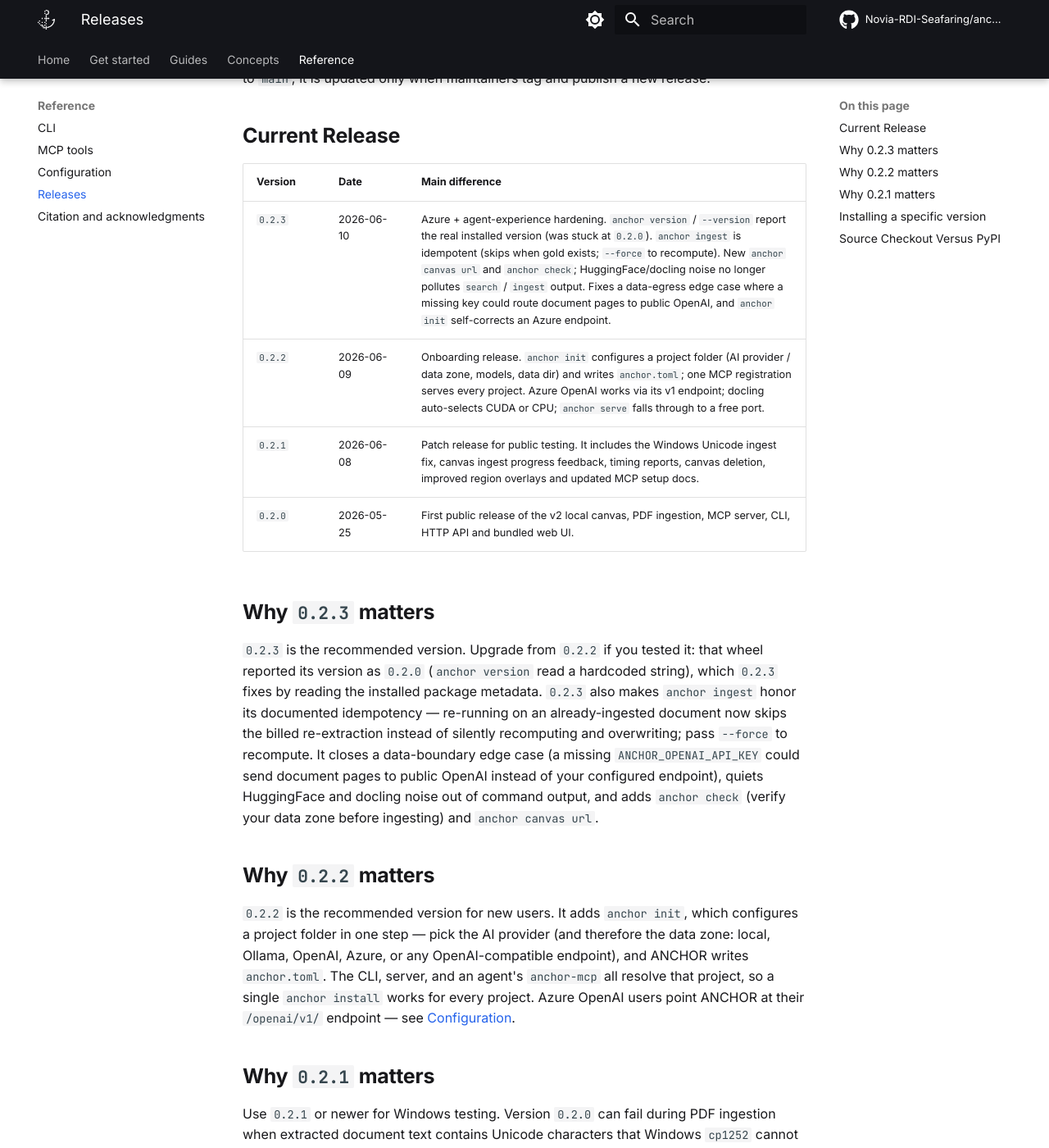
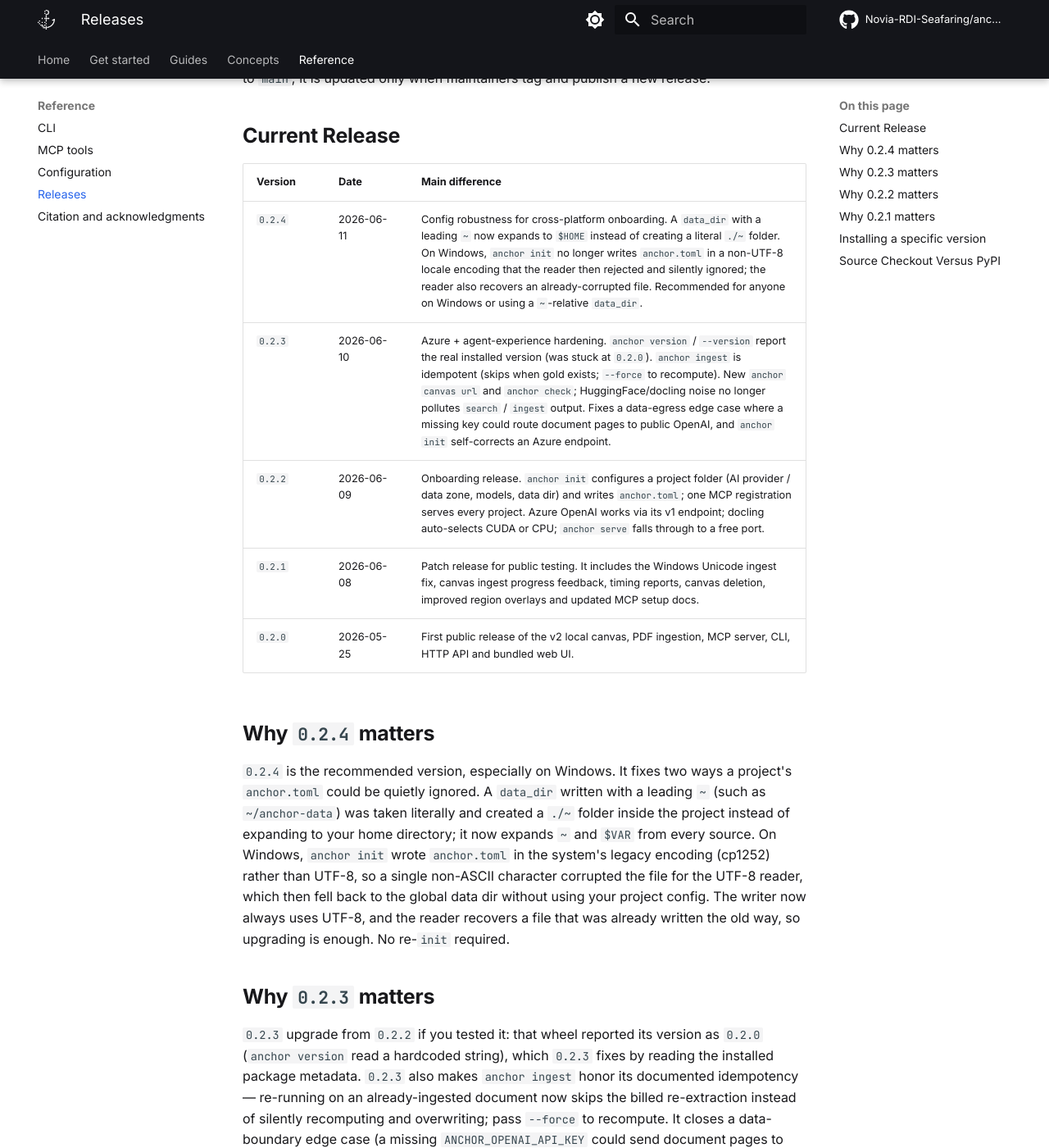
Before and after one commit to Novia-RDI-Seafaring/anchor, an MkDocs documentation site: the page built from docs/reference/releases.md, in a window 1280 px wide and 1400 px high, scrolled down 270 px. Shown: the whole window at 82% size. Built offline with MkDocs 1.6.1 and Material for MkDocs 9.7.7, drawn with Linux system fonts in a browser that asks for light colours; comment, search, counter and statistics services are not loaded.

Commit message:
release: 0.2.4

```diff
--- a/docs/reference/releases.md
+++ b/docs/reference/releases.md
@@ -14,14 +14,28 @@ release.
 
 | Version | Date | Main difference |
 | --- | --- | --- |
+| `0.2.4` | 2026-06-11 | Config robustness for cross-platform onboarding. A `data_dir` with a leading `~` now expands to `$HOME` instead of creating a literal `./~` folder. On Windows, `anchor init` no longer writes `anchor.toml` in a non-UTF-8 locale encoding that the reader then rejected and silently ignored; the reader also recovers an already-corrupted file. Recommended for anyone on Windows or using a `~`-relative `data_dir`. |
 | `0.2.3` | 2026-06-10 | Azure + agent-experience hardening. `anchor version` / `--version` report the real installed version (was stuck at `0.2.0`). `anchor ingest` is idempotent (skips when gold exists; `--force` to recompute). New `anchor canvas url` and `anchor check`; HuggingFace/docling noise no longer pollutes `search` / `ingest` output. Fixes a data-egress edge case where a missing key could route document pages to public OpenAI, and `anchor init` self-corrects an Azure endpoint. |
 | `0.2.2` | 2026-06-09 | Onboarding release. `anchor init` configures a project folder (AI provider / data zone, models, data dir) and writes `anchor.toml`; one MCP registration serves every project. Azure OpenAI works via its v1 endpoint; docling auto-selects CUDA or CPU; `anchor serve` falls through to a free port. |
 | `0.2.1` | 2026-06-08 | Patch release for public testing. It includes the Windows Unicode ingest fix, canvas ingest progress feedback, timing reports, canvas deletion, improved region overlays and updated MCP setup docs. |
 | `0.2.0` | 2026-05-25 | First public release of the v2 local canvas, PDF ingestion, MCP server, CLI, HTTP API and bundled web UI. |
 
+## Why `0.2.4` matters
+
+`0.2.4` is the recommended version, especially on Windows. It fixes two ways a
+project's `anchor.toml` could be quietly ignored. A `data_dir` written with a
+leading `~` (such as `~/anchor-data`) was taken literally and created a `./~`
+folder inside the project instead of expanding to your home directory; it now
+expands `~` and `$VAR` from every source. On Windows, `anchor init` wrote
+`anchor.toml` in the system's legacy encoding (cp1252) rather than UTF-8, so a
+single non-ASCII character corrupted the file for the UTF-8 reader, which then
+fell back to the global data dir without using your project config. The writer
+now always uses UTF-8, and the reader recovers a file that was already written
+the old way, so upgrading is enough. No re-`init` required.
+
 ## Why `0.2.3` matters
 
-`0.2.3` is the recommended version. Upgrade from `0.2.2` if you tested it: that
+`0.2.3` upgrade from `0.2.2` if you tested it: that
 wheel reported its version as `0.2.0` (`anchor version` read a hardcoded string),
 which `0.2.3` fixes by reading the installed package metadata. `0.2.3` also makes
 `anchor ingest` honor its documented idempotency — re-running on an
--- a/pyproject.toml
+++ b/pyproject.toml
@@ -10,7 +10,7 @@ build-backend = "hatchling.build"
 # + ``anchor-canvas-fmus`` etc. ``anchor-kb`` then becomes a thin
 # meta-package depending on those, the same pattern ``langchain`` uses.
 name = "anchor-kb"
-version = "0.2.3"
+version = "0.2.4"
 description = "ANCHOR, Agent-Native Canvas to Help Organize Resources with PDF ingest, FMU simulation, and source-grounded provenance"
 requires-python = ">=3.12"
 authors = [
```
Also changed, not shown: CHANGELOG.md (+19 -0 lines).
